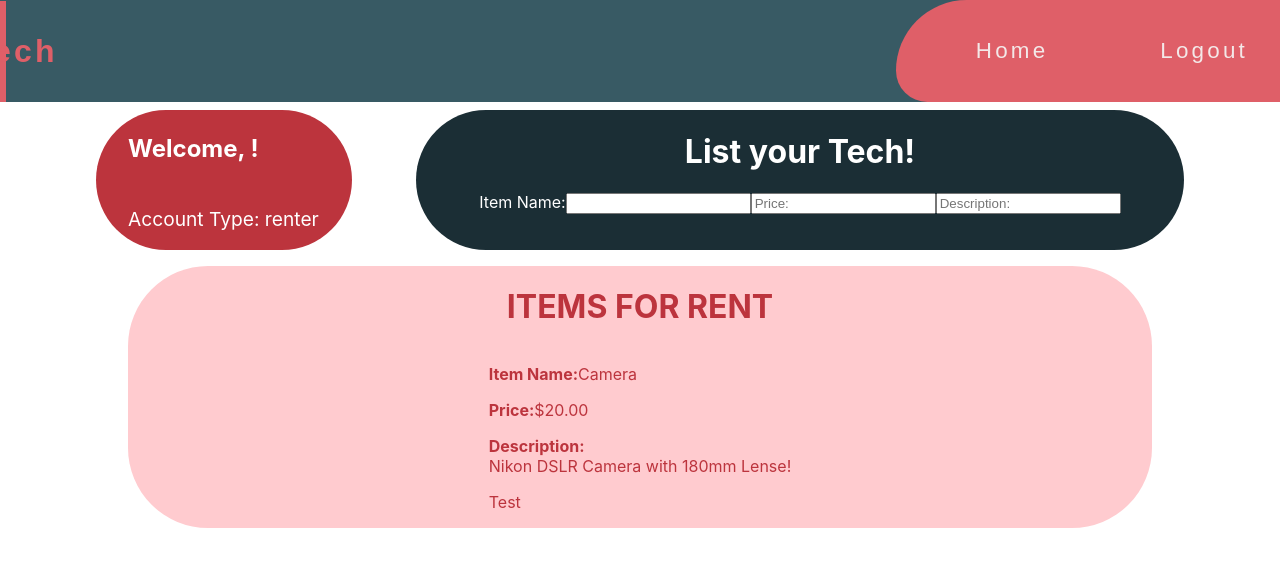
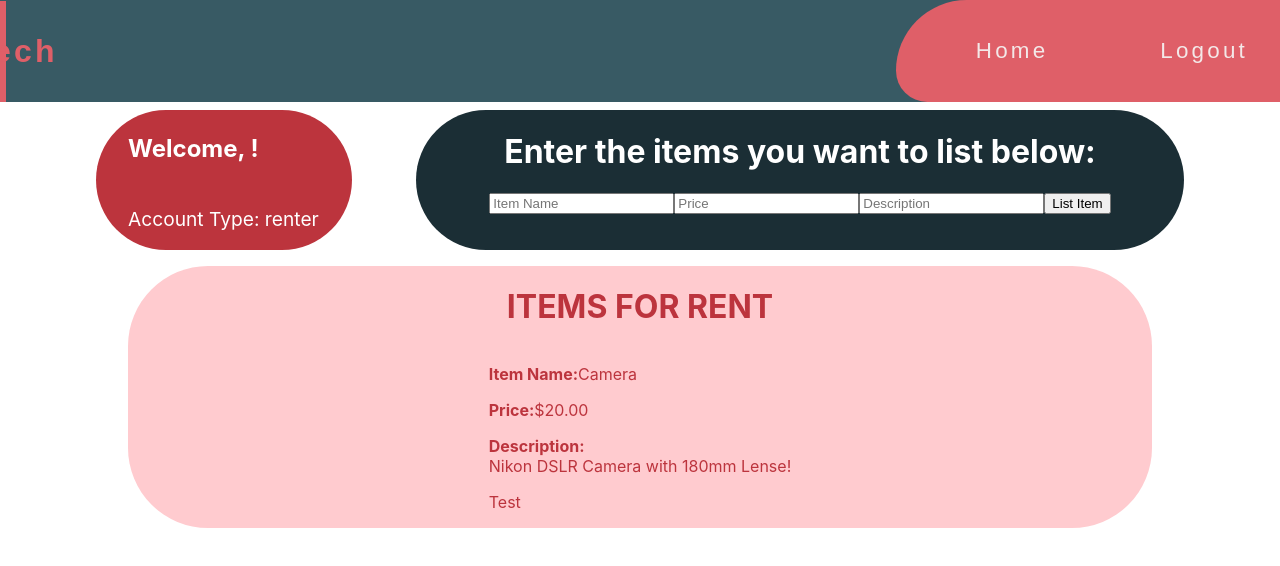
Before and after one commit to Rent-My-Tech/front-end, a React (Create React App) app in the folder rent-my-tech/: page /Dashboard in a window 1280 px wide. Shown: the top 566 px of the page. Built offline with nearby package versions, Linux system fonts and the light colour scheme.

Commit message:
Update RentForm.js
updated the form visuals.

```diff
--- a/rent-my-tech/src/components/RentForm.js
+++ b/rent-my-tech/src/components/RentForm.js
@@ -8,12 +8,17 @@ const RentForm = () => {
 
     return(
         <>
-        <h1>List your Tech!</h1>
+        <h1>Enter the items you want to list below:</h1>
+
         <form>
-            <label for="itemName">Item Name:</label>
-            <input name="itemName" />
-            <input placeholder="Price:" />
-            <input placeholder="Description:" />
+
+            <input placeholder="Item Name" />
+
+            <input placeholder="Price" />
+
+            <input placeholder="Description" />
+
+            <button>List Item</button>
 
         </form>
         </>
```
